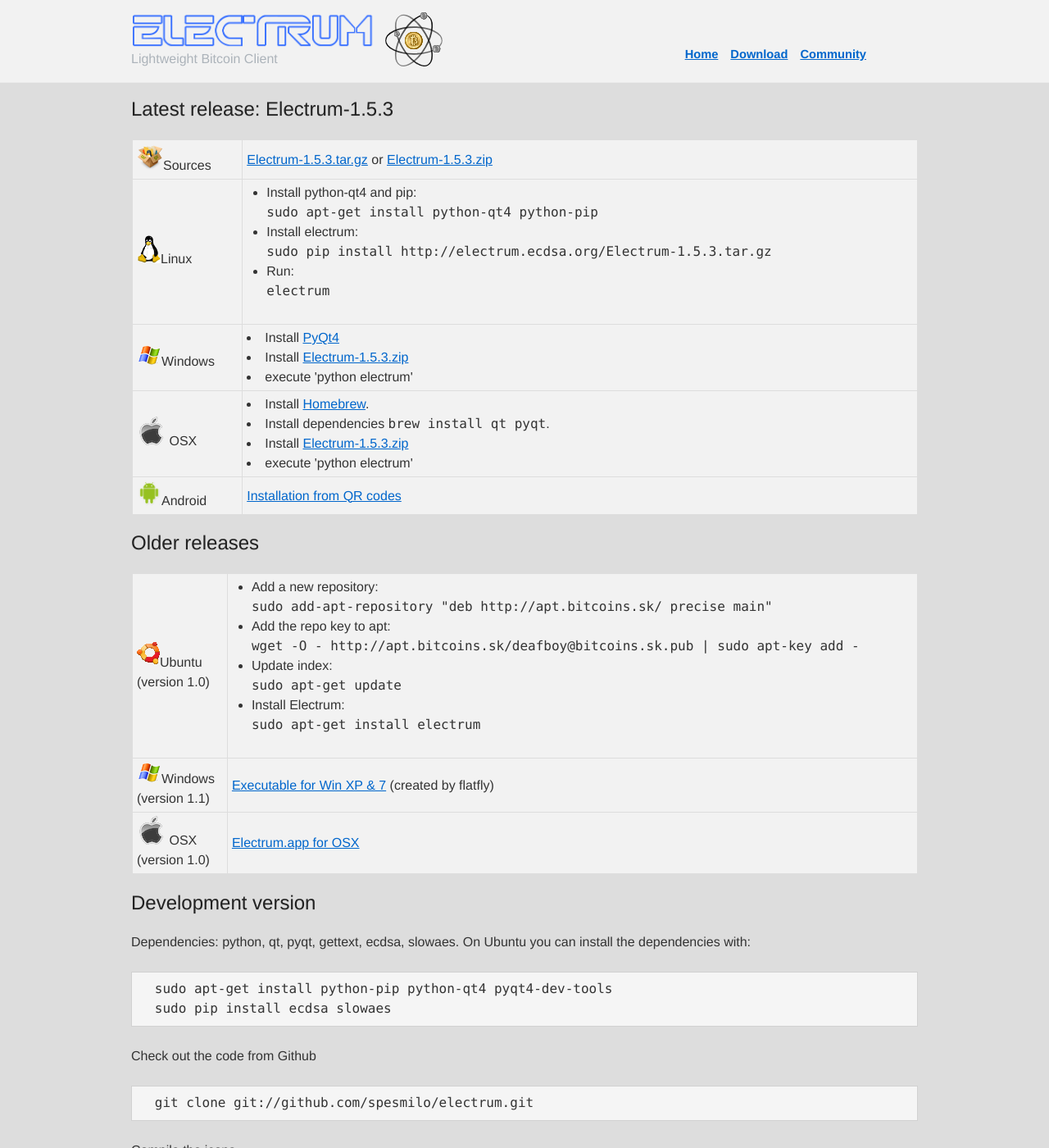
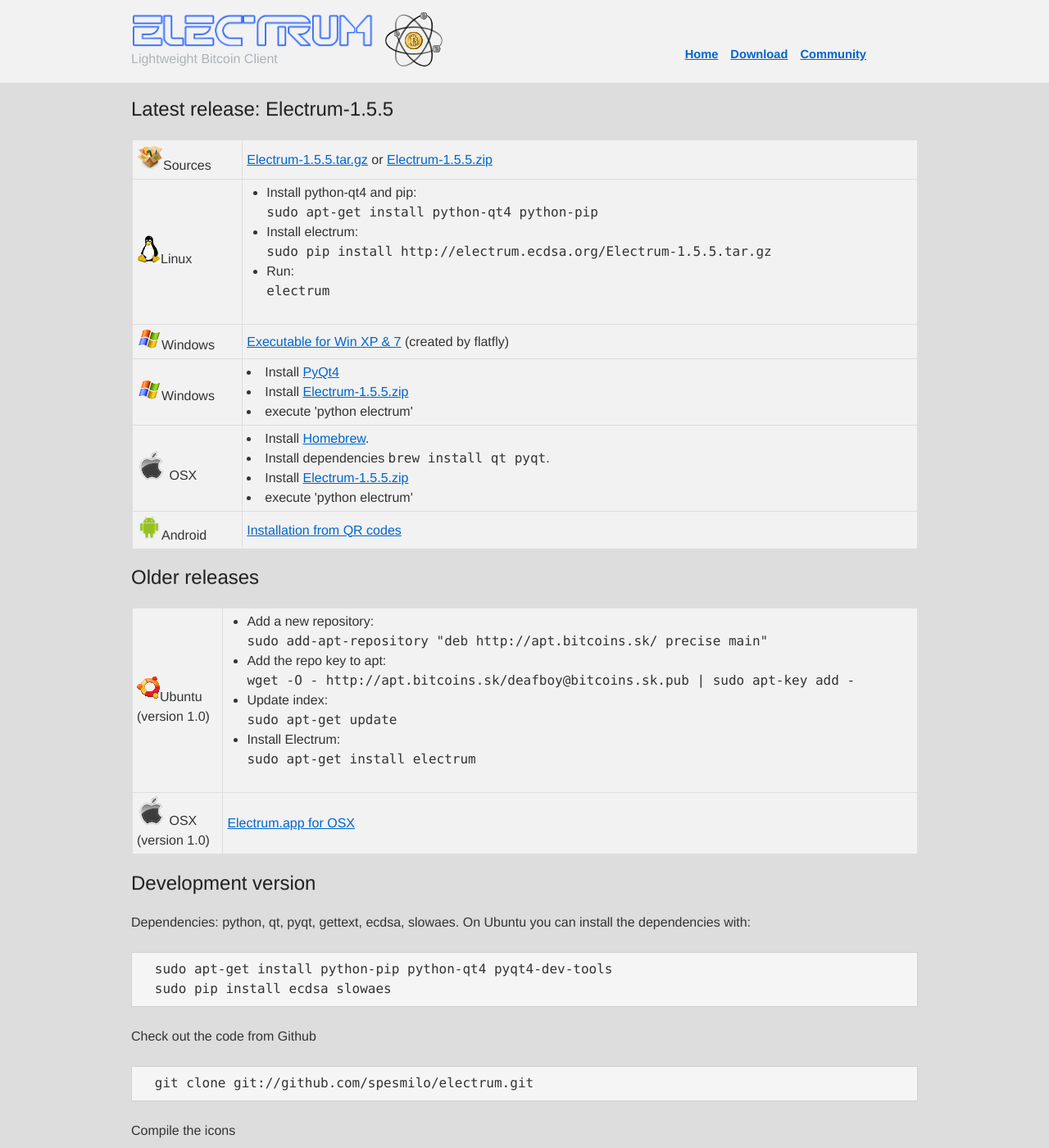
Before and after one commit to ecdsa/electrum-web, a Jekyll site: the page download.html, which Jekyll copies as it is, in a window 1280 px wide and 1400 px high. Shown: the whole window at 82% size. Built offline with Jekyll 4.4.1, drawn with Linux system fonts in a browser that asks for light colours.

Commit message:
update 1.5.5

```diff
--- a/download.html
+++ b/download.html
@@ -32,14 +32,14 @@
 
 <div class="container">
 
-  <h3>Latest release: Electrum-1.5.3</h3>
+  <h3>Latest release: Electrum-1.5.5</h3>
 
   <table style="background-color:#f2f2f2;">
   <tr>
     <td><img src="media/tar-gz.png" width=32/>Sources</td>
     <td>
-      <a href="Electrum-1.5.3.tar.gz">Electrum-1.5.3.tar.gz</a>
-      or <a href="Electrum-1.5.3.tar.gz">Electrum-1.5.3.zip</a><br/>
+      <a href="Electrum-1.5.5.tar.gz">Electrum-1.5.5.tar.gz</a>
+      or <a href="Electrum-1.5.5.tar.gz">Electrum-1.5.5.zip</a><br/>
     </td>
   </tr>
   <tr>
@@ -47,16 +47,20 @@
     <td>
       <ul>
 	<li>Install python-qt4 and pip:<br/><tt>sudo apt-get install python-qt4 python-pip</tt></li>
-	<li>Install electrum:<br/><tt>sudo pip install http://electrum.ecdsa.org/Electrum-1.5.3.tar.gz</tt></li>
+	<li>Install electrum:<br/><tt>sudo pip install http://electrum.ecdsa.org/Electrum-1.5.5.tar.gz</tt></li>
 	<li>Run:<br/><tt>electrum</tt></li>
       </ul>
     </td>
   </tr>
   <tr>
+    <td><img src="media/os_windows.gif"/>Windows<br/></td>
+    <td> <a href="http://dre.redmartian.org/elecwin.htm">Executable for Win XP & 7</a> (created by flatfly)</td>
+  </tr>
+  <tr>
     <td><img src="media/os_windows.gif"/>Windows</td>
     <td>
       <li>Install <a href="http://www.riverbankcomputing.co.uk/software/pyqt/download">PyQt4</a> </li>
-      <li>Install <a href="Electrum-1.5.3.zip">Electrum-1.5.3.zip</a> </li>
+      <li>Install <a href="Electrum-1.5.5.zip">Electrum-1.5.5.zip</a> </li>
       <li>execute 'python electrum'</li>
     </td>
   </tr>
@@ -65,7 +69,7 @@
     <td>
       <li>Install <a href="http://mxcl.github.com/homebrew/">Homebrew</a>.</li>
       <li>Install dependencies <tt>brew install qt pyqt</tt>.</li>
-      <li>Install <a href="Electrum-1.5.3.zip">Electrum-1.5.3.zip</a> </li>
+      <li>Install <a href="Electrum-1.5.5.zip">Electrum-1.5.5.zip</a> </li>
       <li>execute 'python electrum'</li>
     </td>
   </tr>
@@ -90,10 +94,6 @@
 	<li>Install Electrum:<br/> <tt>sudo apt-get install electrum</tt></li>
 	</ul>
     </td>
-  </tr>
-  <tr>
-    <td><img src="media/os_windows.gif"/>Windows<br/>(version 1.1)</td>
-    <td> <a href="http://dre.redmartian.org/elecwin.htm">Executable for Win XP & 7</a> (created by flatfly)</td>
   </tr>
   <tr>
     <td><img src="media/os_apple.png"> OSX<br/>(version 1.0)</td>
```
